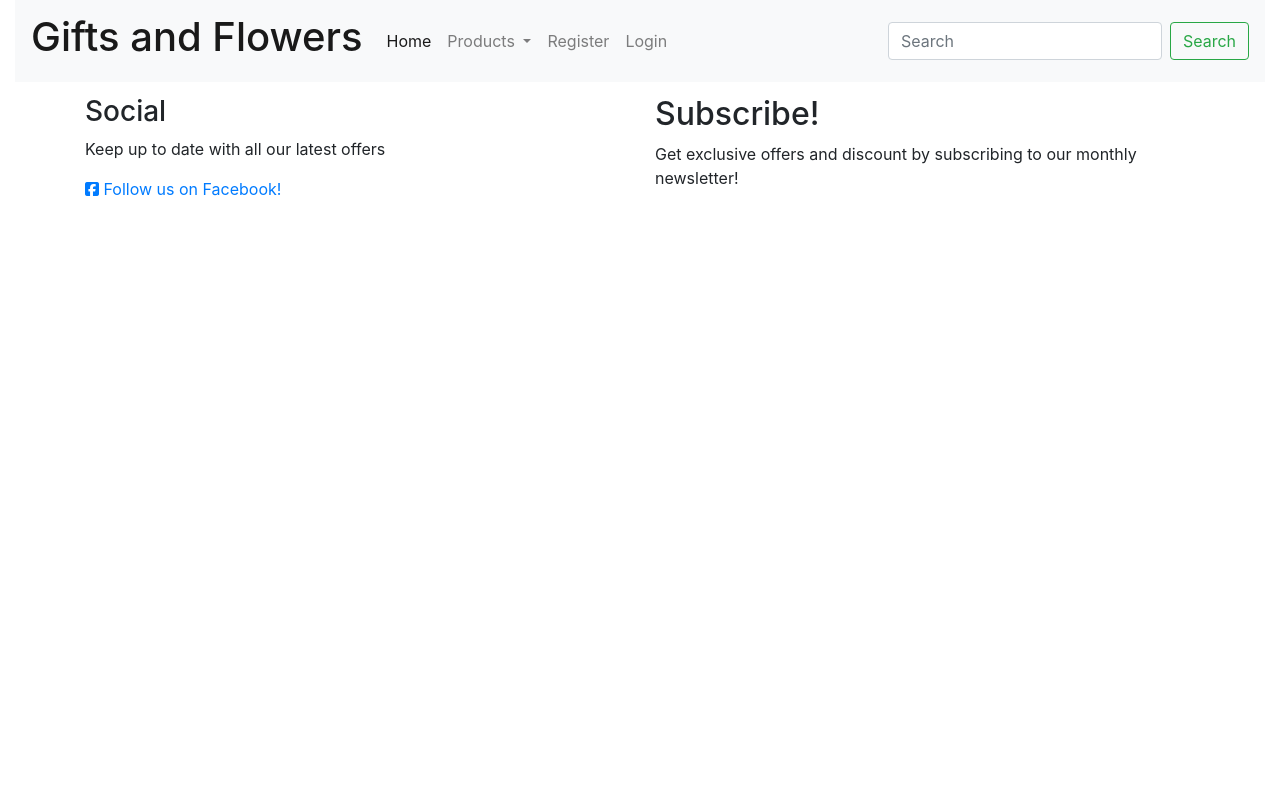
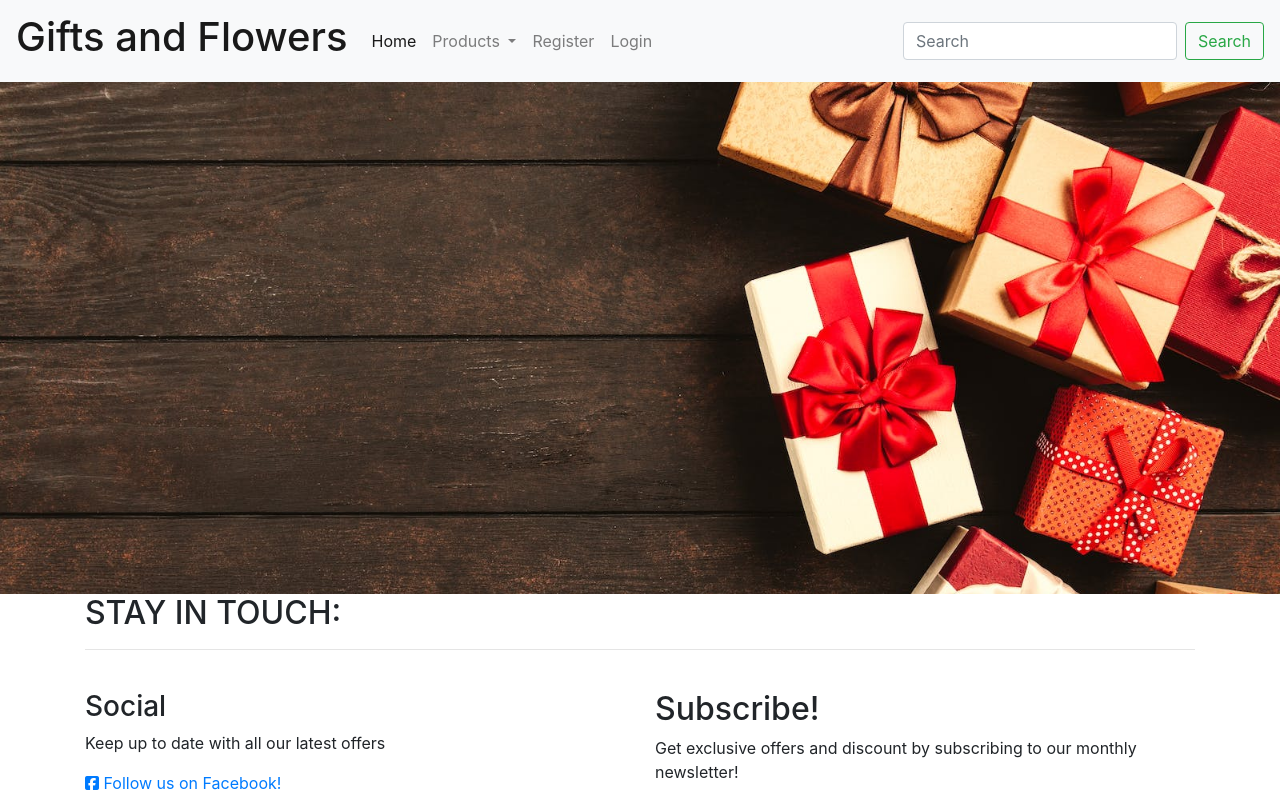
Before and after one commit to Adriele-lima/Gifts-and-Flowers, a Django app: page / in a window 1280 px wide. Run offline with Django 3.2, Linux system fonts and the light colour scheme; some libraries are stand-ins or nearby versions.

Commit message:
Adding background image to home page and linking static files

```diff
--- a/ecommerce/settings.py
+++ b/ecommerce/settings.py
@@ -135,6 +135,7 @@ USE_TZ = True
 # https://docs.djangoproject.com/en/3.0/howto/static-files/
 
 STATIC_URL = '/static/'
+STATICFILES_DIRS = (os.path.join(BASE_DIR, 'static'),)
 
 # Default primary key field type
 # https://docs.djangoproject.com/en/3.2/ref/settings/#default-auto-field
--- a/home/templates/home/index.html
+++ b/home/templates/home/index.html
@@ -3,4 +3,11 @@
 
 {% block content %}
 
+<div class="container-fluid home">
+    <div class="row">
+        <div class="col-12">
+        </div>
+    </div>
+</div>
+
 {% endblock %}
--- /dev/null
+++ b/static/css/style.css
@@ -0,0 +1,11 @@
+.nav-style {
+    padding: 0 !important;
+}
+
+.home {
+    background-size: cover;
+    background-image: url('/static/images/background.jpeg');
+    width: 100vw;
+    height: 100vh;
+    margin: 0 !important;
+}
--- a/templates/base.html
+++ b/templates/base.html
@@ -1,7 +1,7 @@
 {% load static %}
 
 <!doctype html>
-<html lang="en">
+<html lang="en" class="h-100">
   <head>
     <meta http-equiv="X-UA-Compatible" content="ie=edge">
     <meta charset="utf-8">
@@ -10,13 +10,14 @@
     <script src="https://cdn.jsdelivr.net/npm/jquery@3.5.1/dist/jquery.slim.min.js" integrity="sha384-DfXdz2htPH0lsSSs5nCTpuj/zy4C+OGpamoFVy38MVBnE+IbbVYUew+OrCXaRkfj" crossorigin="anonymous"></script>
     <script src="https://cdn.jsdelivr.net/npm/bootstrap@4.6.2/dist/js/bootstrap.bundle.min.js" integrity="sha384-Fy6S3B9q64WdZWQUiU+q4/2Lc9npb8tCaSX9FK7E8HnRr0Jz8D6OP9dO5Vg3Q9ct" crossorigin="anonymous"></script>
     <script src="https://kit.fontawesome.com/5d852ae91a.js" crossorigin="anonymous"></script>
+    <link rel="stylesheet" type="text/css" href="{% static 'css/style.css' %}">
 
     <link rel="stylesheet" href="https://cdn.jsdelivr.net/npm/bootstrap@4.6.2/dist/css/bootstrap.min.css" integrity="sha384-xOolHFLEh07PJGoPkLv1IbcEPTNtaed2xpHsD9ESMhqIYd0nLMwNLD69Npy4HI+N" crossorigin="anonymous">
 
     <title>Gifts and Flowers</title>
   </head>
-  <body>
-    <header class="container-fluid fixed-top">
+  <body class="d-flex flex-column h-100">
+    <header class="container-fluid fixed-top nav-style">
       <nav class="navbar navbar-expand-lg navbar-light bg-light">
         <a class="navbar-brand" href="{% url 'home' %}"><h1>Gifts and Flowers</h1></a>
         <button class="navbar-toggler" type="button" data-toggle="collapse" data-target="#navbarScroll" aria-controls="navbarScroll" aria-expanded="false" aria-label="Toggle navigation">
@@ -25,7 +26,7 @@
         <div class="collapse navbar-collapse" id="navbarScroll">
           <ul class="navbar-nav mr-auto my-2 my-lg-0 navbar-nav-scroll" style="max-height: 100px;">
             <li class="nav-item active">
-              <a class="nav-link" href="#">Home <span class="sr-only">(current)</span></a>
+              <a class="nav-link" href="{% url 'home' %}">Home <span class="sr-only">(current)</span></a>
             </li>
             <li class="nav-item dropdown">
               <a class="nav-link dropdown-toggle" href="#" role="button" data-toggle="dropdown" aria-expanded="false">
```
Also changed, not shown: static/images/background.jpeg (added).
